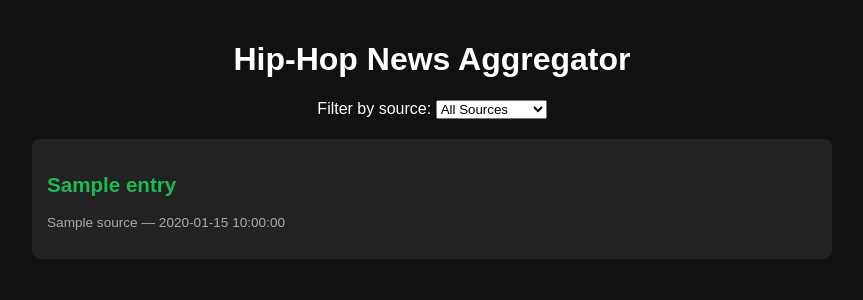
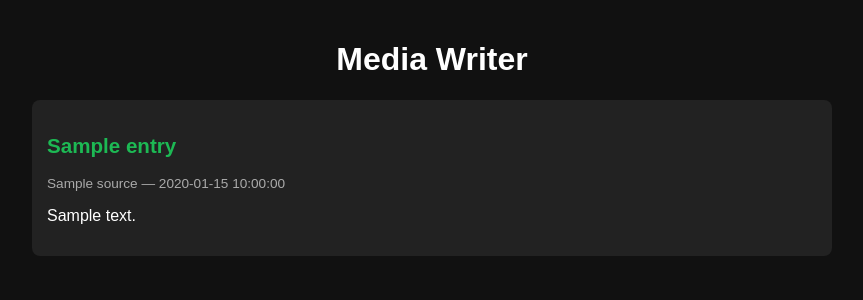
Before and after one commit to rileywallaceriley/Mediawriter, a Flask app: template templates/index.html in a window 1280 px wide. Shown: the top 300 px of the page, without its empty margins (208-1071 px from the left). Run offline with Flask 3, Linux system fonts and the light colour scheme; the template is opened without the code that fills it: most values are stand-ins (such as "Sample title", 1, 10 or a date in 2020).

Commit message:
Update index.html

```diff
--- a/templates/index.html
+++ b/templates/index.html
@@ -1,31 +1,20 @@
 <!DOCTYPE html>
 <html>
 <head>
-    <title>Hip-Hop News Aggregator</title>
+    <title>Media Writer</title>
     <link rel="stylesheet" href="/static/style.css">
 </head>
 <body>
     <div class="container">
-        <h1>Hip-Hop News Aggregator</h1>
+        <div class="logo"><h1>Media Writer</h1></div>
 
-        <form method="get">
-            <label for="source">Filter by source:</label>
-            <select name="source" id="source" onchange="this.form.submit()">
-                <option value="">All Sources</option>
-                {% for name in sources %}
-                <option value="{{ name }}" {% if selected == name %}selected{% endif %}>{{ name }}</option>
-                {% endfor %}
-            </select>
-        </form>
-
-        <div class="news-list">
-            {% for entry in entries %}
-            <div class="news-card">
-                <h3><a href="{{ entry.link }}" target="_blank">{{ entry.title }}</a></h3>
-                <p class="meta">{{ entry.source }} — {{ entry.published }}</p>
-            </div>
-            {% endfor %}
+        {% for entry in entries %}
+        <div class="news-card">
+            <h3><a href="{{ entry.link }}" target="_blank">{{ entry.title }}</a></h3>
+            <p class="meta">{{ entry.source }} — {{ entry.published }}</p>
+            <p class="summary">{{ entry.summary }}</p>
         </div>
+        {% endfor %}
     </div>
 </body>
 </html>
```
